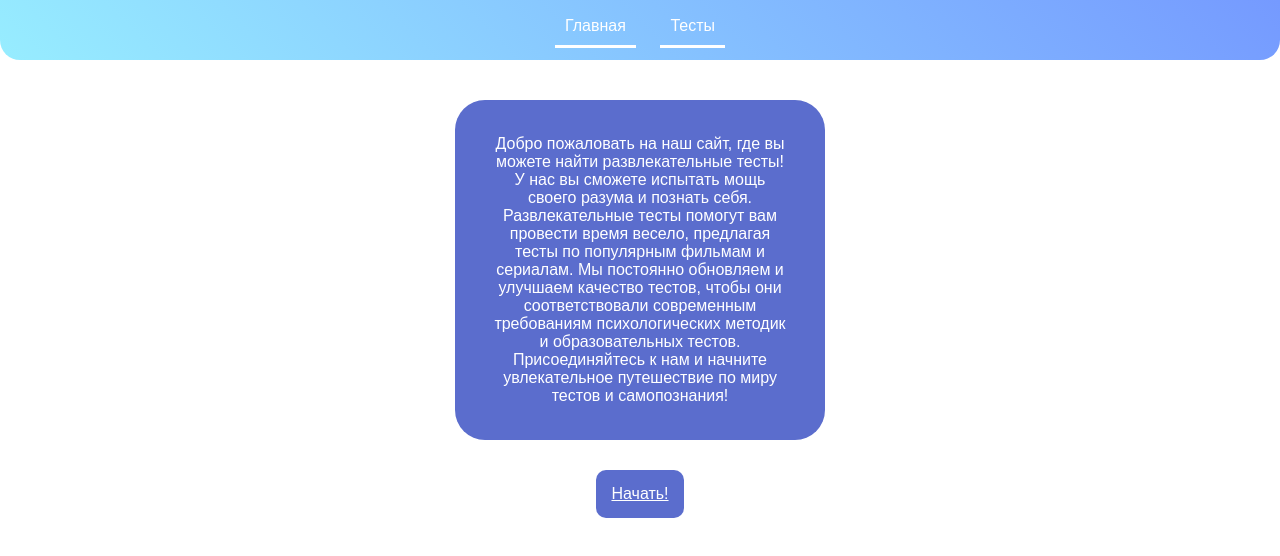
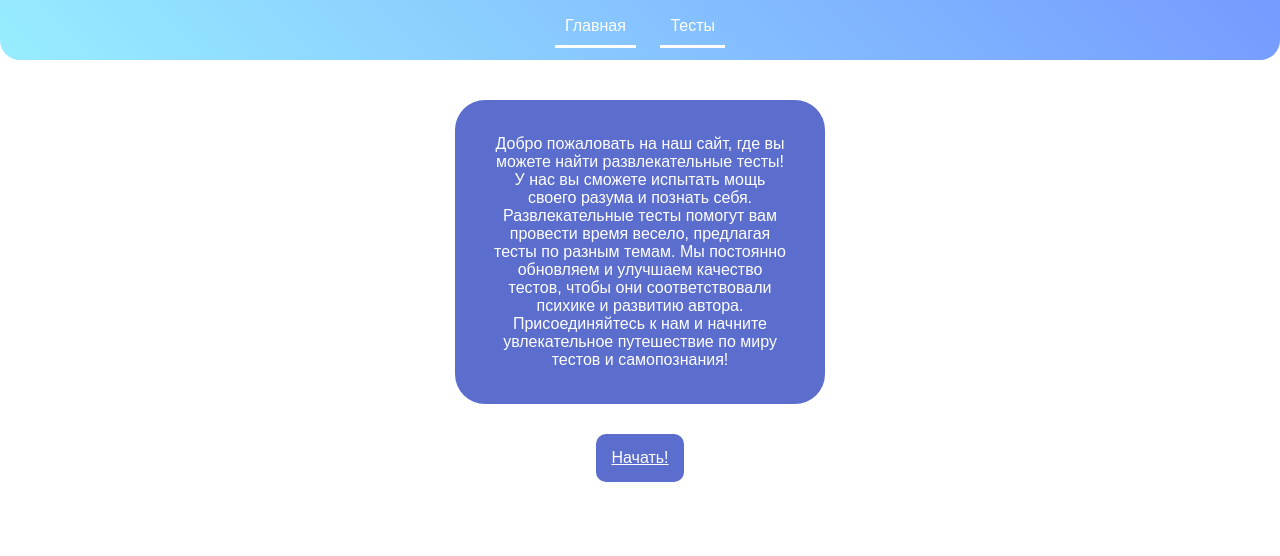
Before and after one commit to DanilGoose/DanilGoose.github.io, a plain HTML site: page index.html in a window 1280 px wide. Shown: the part 78-634 px from the top of the page. Drawn offline with Linux system fonts and the light colour scheme.

Commit message:
Update index.html

```diff
--- a/index.html
+++ b/index.html
@@ -23,9 +23,9 @@
 
 				У нас вы сможете испытать мощь своего разума и познать себя.
 
-				Развлекательные тесты помогут вам провести время весело, предлагая тесты по популярным фильмам и сериалам.
+				Развлекательные тесты помогут вам провести время весело, предлагая тесты по разным темам.
 
-				Мы постоянно обновляем и улучшаем качество тестов, чтобы они соответствовали современным требованиям психологических методик и образовательных тестов.
+				Мы постоянно обновляем и улучшаем качество тестов, чтобы они соответствовали психике и развитию автора.
 
 				Присоединяйтесь к нам и начните увлекательное путешествие по миру тестов и самопознания!
 			</p>
```
